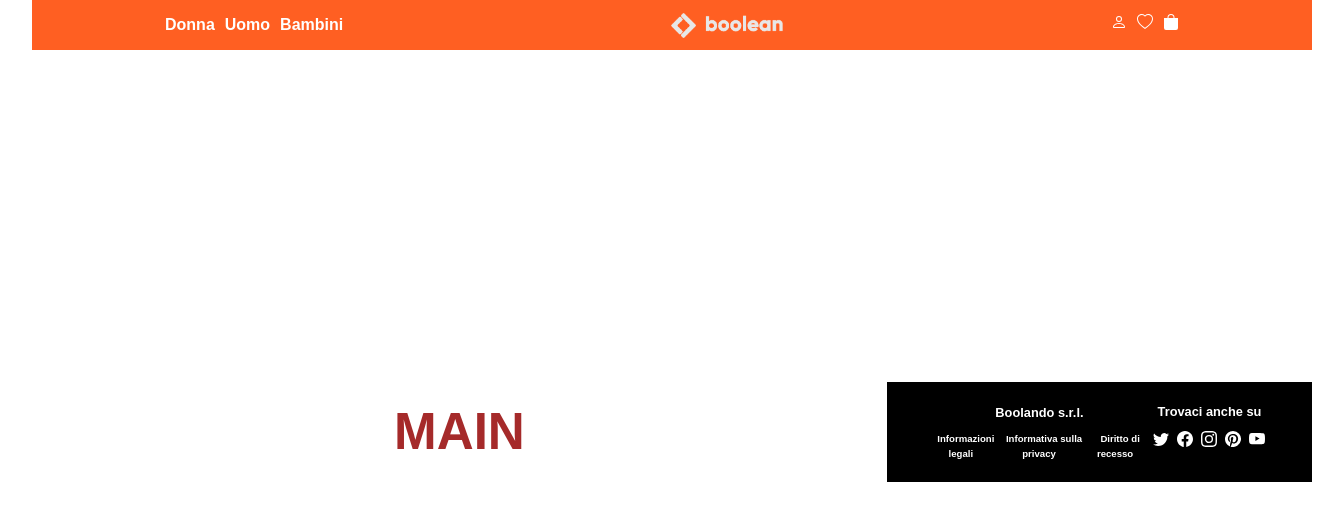
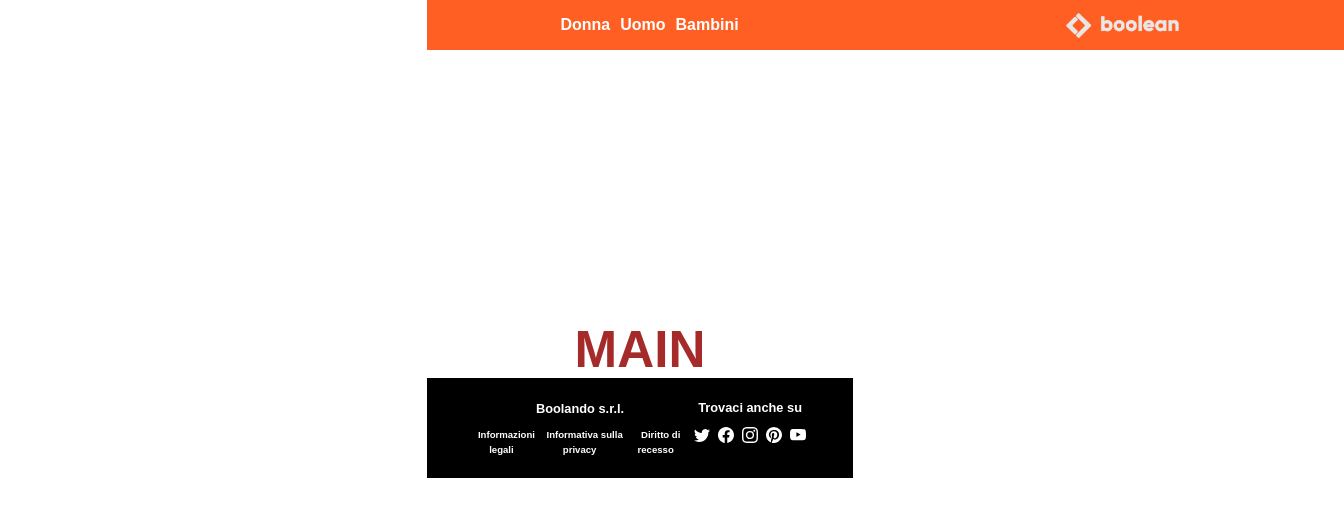
Before and after one commit to juri931/vite-boolando, a Vue app: page / in a window 1280 px wide. Shown: the top 520 px of the page, 1344 px wide, since content can reach past the window. Built offline with nearby package versions, Linux system fonts and the light colour scheme.

Commit message:
[fix] removed body from app.vue

```diff
--- a/src/App.vue
+++ b/src/App.vue
@@ -12,11 +12,11 @@ export default {
 </script>
 
 <template>
-  <body>
-    <Header />
-    <Main />
-    <Footer />
-  </body>
+  <!-- <body> -->
+  <Header />
+  <Main />
+  <Footer />
+  <!-- </body> -->
 </template>
 
 <style lang="scss" scoped>
--- a/src/assets/scss/main.scss
+++ b/src/assets/scss/main.scss
@@ -1,9 +1,4 @@
 @import "./general";
-
-body {
-  background-color: white;
-  width: 100vw; // AGGIUNTO PER PROVARE A FIXARE IL PROBLEMA
-}
 
 // HEADER
 header {
```
